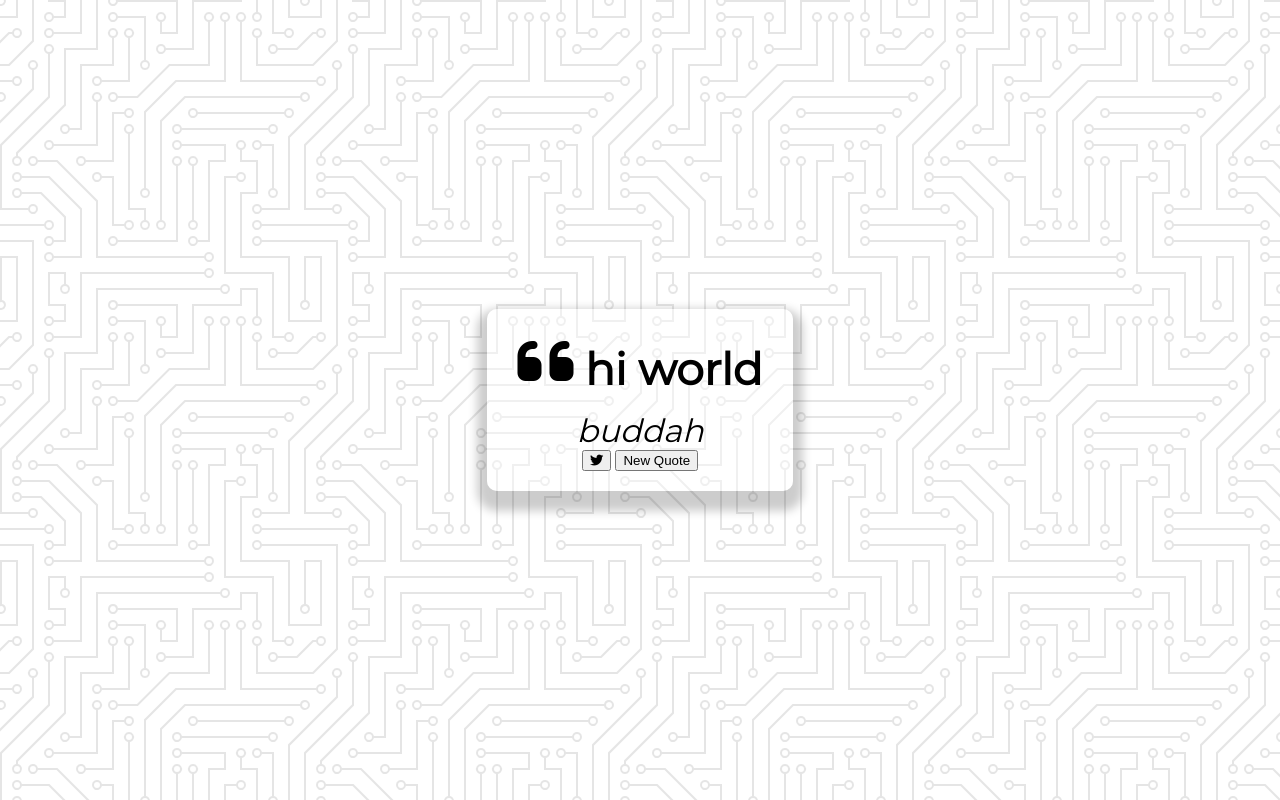
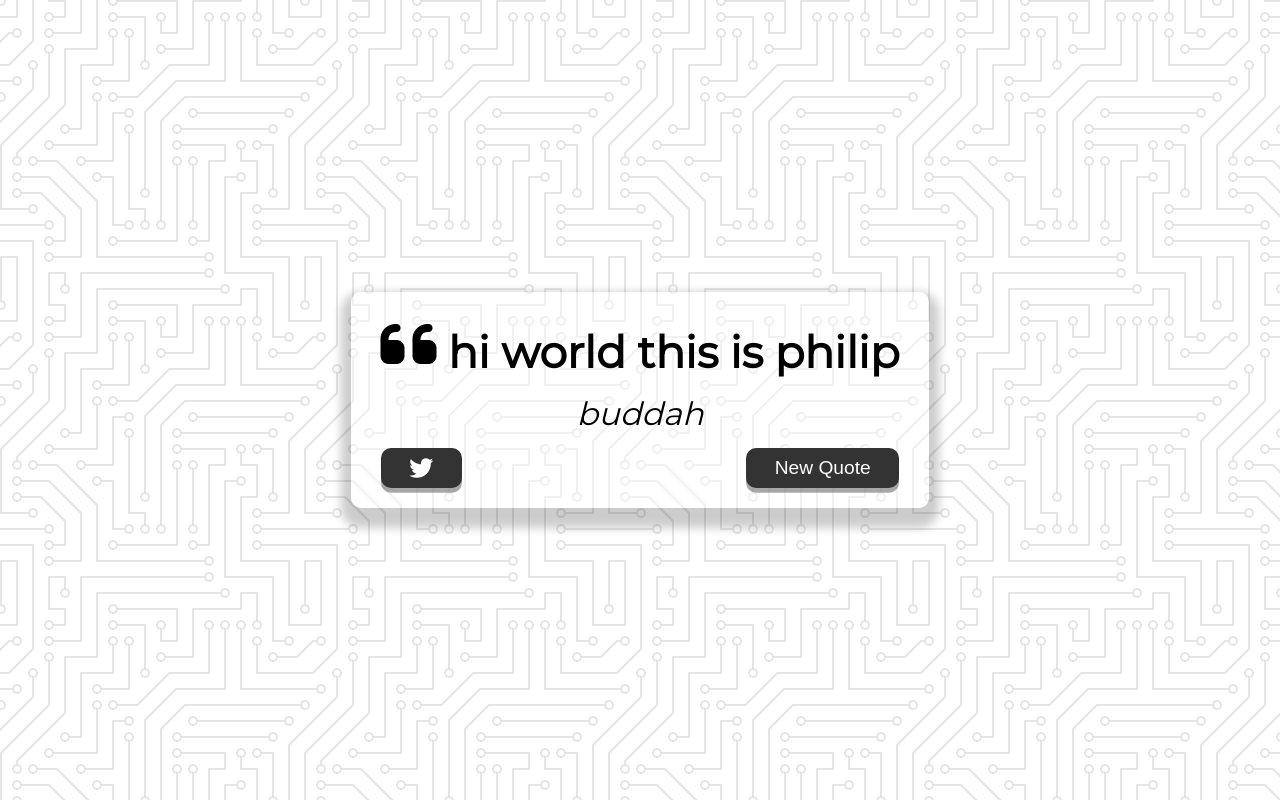
Before and after one commit to PhilipZi/quote-generator, a website: page index.html in a window 1280 px wide. Drawn offline with Linux system fonts and the light colour scheme.

Commit message:
add styling and effects to buttons

```diff
--- a/index.html
+++ b/index.html
@@ -22,7 +22,7 @@
       <!-- Quote -->
       <div class="quote-text">
         <i class="fas fa-quote-left"></i>
-        <span id="quote">hi world</span>
+        <span id="quote">hi world this is philip </span>
       </div>
       <!-- Author -->
       <div class="quote-author">
--- a/style.css
+++ b/style.css
@@ -46,6 +46,41 @@ body {
   font-style: italic;
 }
 
+.button-container {
+  margin-top: 15px;
+  display: flex;
+  justify-content: space-between;
+}
+
+button {
+  cursor: pointer;
+  font-size: 1.2rem;
+  height: 2.5rem;
+  border: none;
+  border-radius: 10px;
+  color: #fff;
+  background: #333;
+  outline: none;
+  padding: 0.5rem 1.8rem;
+  box-shadow: 0 0.3rem rgba(121, 121, 121, 0.65);
+}
+
+button:hover {
+  filter: brightness(120%);
+}
+
+button:active {
+  transform: translate(0, 0.3rem);
+  box-shadow: 0 0.1rem rgba(121, 121, 121, 0.65);
+}
+
+.twitter-button:hover {
+  color: #38a1f3;
+}
+
+.fa-twitter {
+  font-size: 1.5rem;
+}
 /* Media Query: Tablet or Smaller */
 @media screen and (max-width: 1000px) {
   .quote-container {
```
